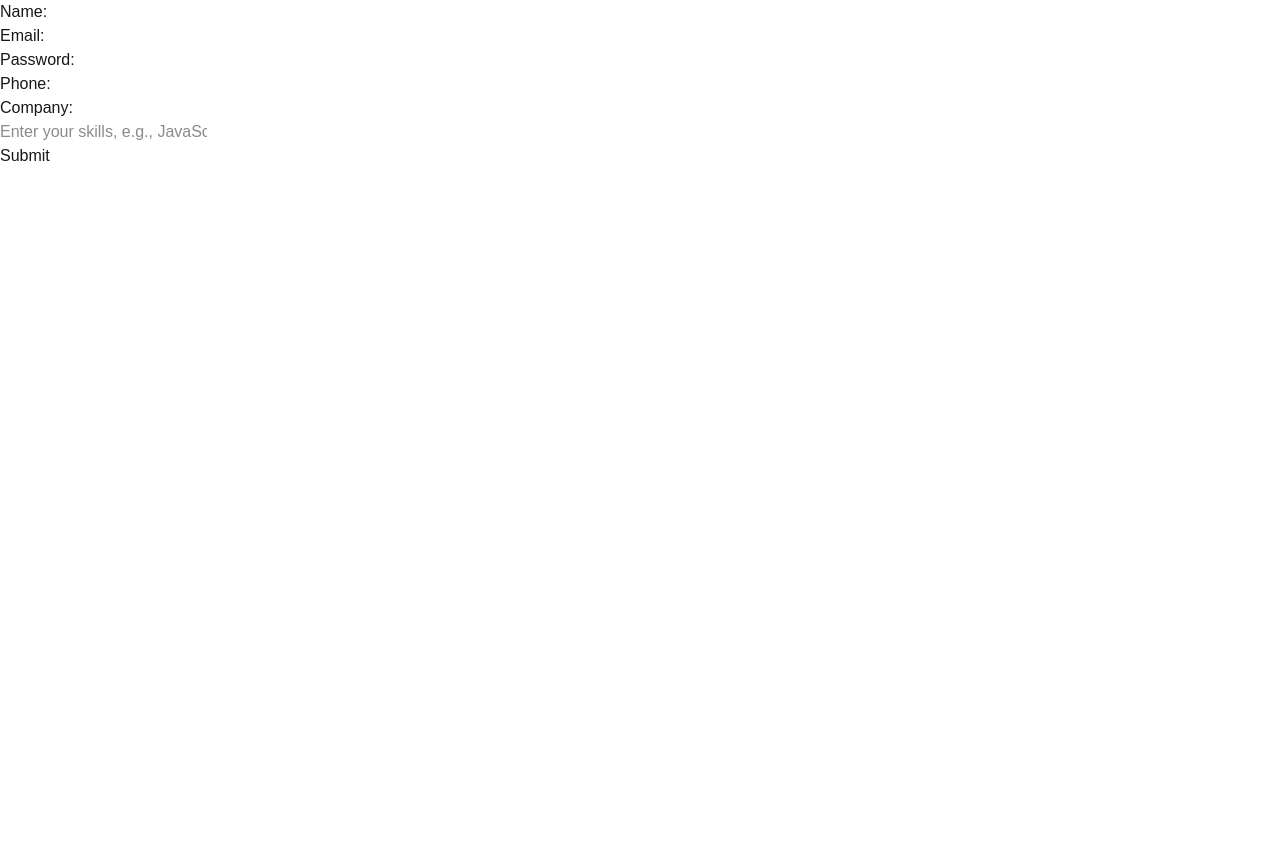
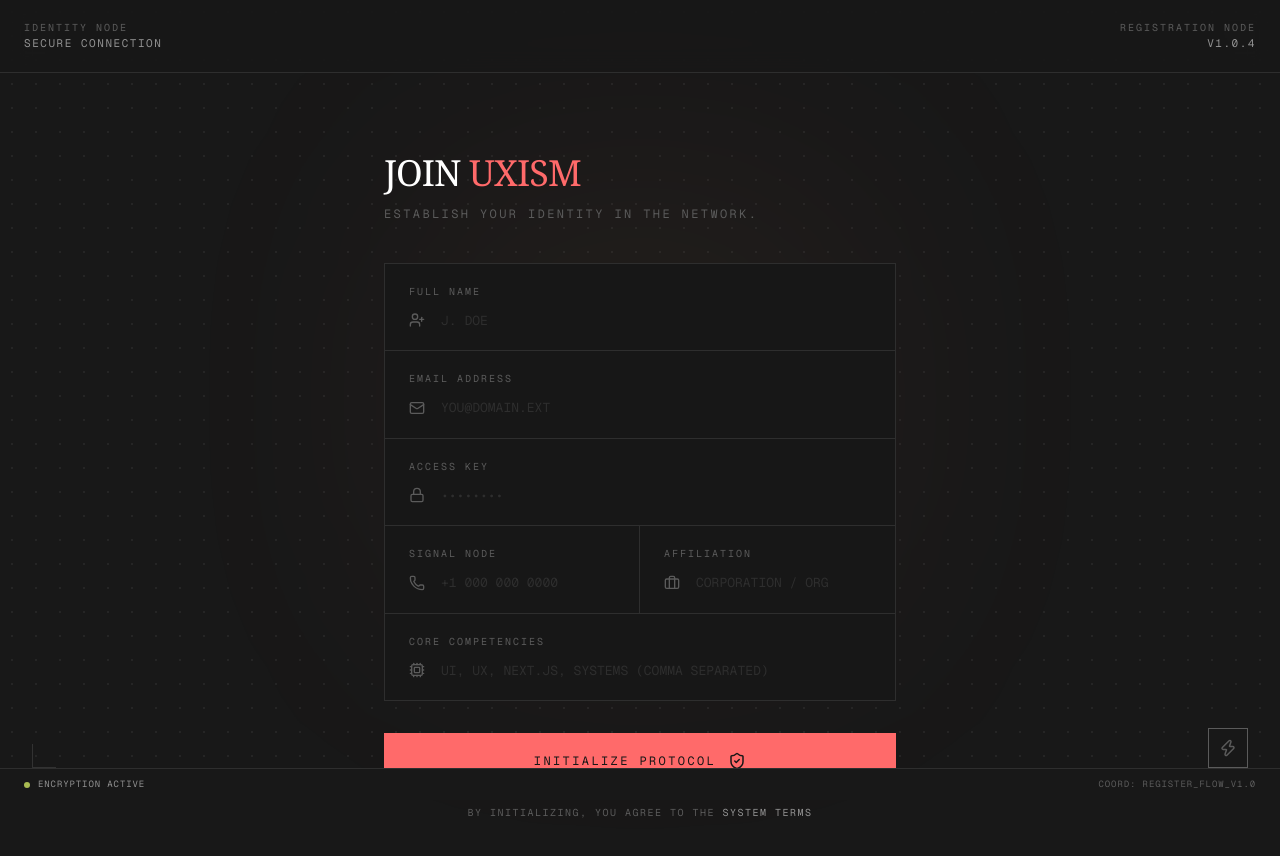
Before and after one commit to Ishpreet-Singh-Channa/uxathon-vivo, a Next.js app: page /register in a window 1280 px wide. Shown: the top 856 px of the page. Before the commit the page ends 800 px from the top, so only its background shows below. Built offline with nearby package versions, Linux system fonts and the light colour scheme.

Commit message:
register page

```diff
--- a/app/register/page.tsx
+++ b/app/register/page.tsx
@@ -1,37 +1,165 @@
 "use client";
+
+import { useState } from "react";
+import Link from "next/link";
+import { motion } from "framer-motion";
 import { useAuth } from "@/context/token-context";
-export default function Home() {
-    const auth = useAuth();
+import { UserPlus, ShieldCheck, Zap, Briefcase, Mail, Lock, Phone, Cpu } from "lucide-react";
 
-    const handleSubmit = () => {
-        console.log(auth?.getJwt()); // Example usage of the auth context
+export default function RegisterPage() {
+    const { register } = useAuth();
+    const [isLoading, setIsLoading] = useState(false);
+    const [error, setError] = useState<string | null>(null);
 
-        const name = (document.getElementById("input-name") as HTMLInputElement).value;
-        const email = (document.getElementById("input-email") as HTMLInputElement).value;
-        const password = (document.getElementById("input-password") as HTMLInputElement).value;
-        const phone = (document.getElementById("input-phone") as HTMLInputElement).value;
-        const company = (document.getElementById("input-company") as HTMLInputElement).value;
-        const skills = (document.getElementById("skills") as HTMLInputElement).value;
+    const handleSubmit = async (e: React.FormEvent<HTMLFormElement>) => {
+        e.preventDefault();
+        setIsLoading(true);
+        setError(null);
 
-        auth?.register({ name, email, password, phone, company, skills: skills.split(",").map((s) => s.trim()) }).then(() => (window.location.href = "/dashboard"));
+        const formData = new FormData(e.currentTarget);
+        const name = formData.get("name") as string;
+        const email = formData.get("email") as string;
+        const password = formData.get("password") as string;
+        const phone = formData.get("phone") as string;
+        const company = formData.get("company") as string;
+        const skillsRaw = formData.get("skills") as string;
+
+        try {
+            await register({
+                name,
+                email,
+                password,
+                phone,
+                company,
+                skills: skillsRaw
+                    .split(",")
+                    .map((s) => s.trim())
+                    .filter(Boolean),
+            });
+            window.location.href = "/dashboard";
+        } catch (err: Error | unknown) {
+            setError((err as Error).message || "Registration protocol failed.");
+        } finally {
+            setIsLoading(false);
+        }
     };
 
     return (
-        <div>
-            <label htmlFor="input-name">Name:</label>
-            <input id="input-name" type="text" /> <br />
-            <label htmlFor="input-email">Email:</label>
-            <input id="input-email" type="email" /> <br />
-            <label htmlFor="input-password">Password:</label>
-            <input id="input-password" type="password" /> <br />
-            <label htmlFor="input-phone">Phone:</label>
-            <input id="input-phone" type="tel" /> <br />
-            <label htmlFor="input-company">Company:</label>
-            <input id="input-company" type="text" /> <br />
-            <input id="skills" type="text" placeholder="Enter your skills, e.g., JavaScript, Python" /> <br />
-            <button id="submit-button" onClick={handleSubmit}>
-                Submit
-            </button>
+        <main className="relative min-h-screen overflow-hidden bg-[#181818] text-white selection:bg-[#ff6a6a] selection:text-[#171717]">
+            {/* UXISM Background System */}
+            <div className="pointer-events-none fixed inset-0 z-0">
+                <div className="absolute inset-0 opacity-20 [background-image:radial-gradient(#5b5b5b_1px,transparent_1px)] [background-size:24px_24px]" />
+
+                {/* Spectral Blob - Emotional Counterweight */}
+                <div className="absolute left-1/2 top-1/2 -translate-x-1/2 -translate-y-1/2 h-[600px] w-[600px] bg-[radial-gradient(circle,rgba(222,247,103,0.05)_0%,rgba(255,106,106,0.03)_50%,transparent_100%)] blur-[100px]" />
+
+                {/* Technical Drawing Markers */}
+                <div className="absolute left-8 top-8 h-6 w-6 border-l border-t border-[#5b5b5b]/40" />
+                <div className="absolute right-8 top-8 h-6 w-6 border-r border-t border-[#5b5b5b]/40" />
+                <div className="absolute left-8 bottom-8 h-6 w-6 border-l border-b border-[#5b5b5b]/40" />
+                <div className="absolute right-8 bottom-8 h-6 w-6 border-r border-b border-[#5b5b5b]/40" />
+
+                {/* Center Crosshair */}
+                <div className="absolute left-1/2 top-1/2 -translate-x-1/2 -translate-y-1/2 h-8 w-8 opacity-20">
+                    <div className="absolute left-1/2 top-0 h-full w-[1px] bg-[#5b5b5b]" />
+                    <div className="absolute left-0 top-1/2 h-[1px] w-full bg-[#5b5b5b]" />
+                </div>
+            </div>
+
+            <header className="relative z-20 flex items-center justify-between border-b border-[#2e2e2e] bg-[#181818]/80 px-6 py-5 backdrop-blur-md">
+                <div className="flex flex-col">
+                    <p className="font-mono text-[10px] uppercase tracking-[0.2em] text-[#5b5b5b]">Identity Node</p>
+                    <p className="font-mono text-[11px] uppercase tracking-[0.14em] text-[#929292]">SECURE CONNECTION</p>
+                </div>
+                <div className="hidden sm:flex flex-col items-end">
+                    <p className="font-mono text-[10px] uppercase tracking-[0.2em] text-[#5b5b5b]">Registration Node</p>
+                    <p className="font-mono text-[11px] uppercase tracking-[0.14em] text-[#929292]">V1.0.4</p>
+                </div>
+            </header>
+
+            <section className="relative z-10 flex min-h-[calc(100-80px)] flex-col items-center justify-center px-6 py-20">
+                <motion.div initial={{ opacity: 0, y: 20 }} animate={{ opacity: 1, y: 0 }} transition={{ duration: 0.6 }} className="w-full max-w-lg">
+                    <div className="mb-10 text-center sm:text-left">
+                        <h1 className="font-serif text-4xl uppercase tracking-tight text-white mb-3">
+                            Join <span className="text-[#ff6a6a]">UXISM</span>
+                        </h1>
+                        <p className="font-mono text-[12px] uppercase tracking-[0.2em] text-[#5b5b5b]">Establish your identity in the network.</p>
+                    </div>
+
+                    <form onSubmit={handleSubmit} className="group relative">
+                        {/* Unified Slab Construction */}
+                        <div className="border border-[#2e2e2e] bg-[#171717] divide-y divide-[#2e2e2e]">
+                            <RegisterInput label="Full Name" name="name" type="text" placeholder="J. DOE" icon={<UserPlus size={16} />} required />
+                            <RegisterInput label="Email Address" name="email" type="email" placeholder="YOU@DOMAIN.EXT" icon={<Mail size={16} />} required />
+                            <RegisterInput label="Access Key" name="password" type="password" placeholder="••••••••" icon={<Lock size={16} />} required />
+                            <div className="grid grid-cols-1 sm:grid-cols-2 divide-y sm:divide-y-0 sm:divide-x divide-[#2e2e2e]">
+                                <RegisterInput label="Signal Node" name="phone" type="tel" placeholder="+1 000 000 0000" icon={<Phone size={16} />} required />
+                                <RegisterInput label="Affiliation" name="company" type="text" placeholder="CORPORATION / ORG" icon={<Briefcase size={16} />} required />
+                            </div>
+                            <RegisterInput label="Core Competencies" name="skills" type="text" placeholder="UI, UX, NEXT.JS, SYSTEMS (COMMA SEPARATED)" icon={<Cpu size={16} />} required />
+                        </div>
+
+                        {error && (
+                            <motion.div initial={{ opacity: 0, x: -10 }} animate={{ opacity: 1, x: 0 }} className="mt-6 border border-[#ff6a6a]/30 bg-[#ff6a6a]/5 px-4 py-3 font-mono text-[11px] uppercase tracking-[0.1em] text-[#ff6a6a]">
+                                <span className="mr-2 opacity-50">ERROR:</span> {error}
+                            </motion.div>
+                        )}
+
+                        <div className="mt-8 flex flex-col gap-4">
+                            <button type="submit" disabled={isLoading} className="relative group flex h-14 w-full items-center justify-center overflow-hidden bg-[#ff6a6a] transition-all hover:bg-[#ff4d4d] disabled:opacity-50">
+                                <span className="relative z-10 flex items-center gap-3 font-mono text-[12px] uppercase tracking-[0.2em] text-[#171717]">
+                                    {isLoading ? (
+                                        <div className="h-4 w-4 animate-spin border-2 border-[#171717] border-t-transparent rounded-full" />
+                                    ) : (
+                                        <>
+                                            Initialize Protocol
+                                            <ShieldCheck size={18} />
+                                        </>
+                                    )}
+                                </span>
+                            </button>
+
+                            <p className="text-center font-mono text-[10px] uppercase tracking-[0.15em] text-[#5b5b5b]">
+                                By initializing, you agree to the <span className="text-[#929292]">System Terms</span>
+                            </p>
+                        </div>
+                    </form>
+                </motion.div>
+            </section>
+
+            {/* Right Rail - Reserved for FABs only as per UXISM Law */}
+            <div className="fixed right-0 top-0 bottom-0 w-[25%] pointer-events-none z-30 hidden lg:block">
+                <div className="absolute right-8 bottom-8 flex flex-col gap-4 pointer-events-auto">
+                    <button className="h-10 w-10 border border-[#5b5b5b] bg-[#181818] text-[#5b5b5b] hover:border-[#DEF767] hover:text-[#DEF767] transition-all flex items-center justify-center">
+                        <Zap size={18} />
+                    </button>
+                </div>
+            </div>
+
+            {/* Footer Status Bar */}
+            <footer className="fixed bottom-0 left-0 right-0 z-20 flex h-8 items-center justify-between border-t border-[#2e2e2e] bg-[#181818] px-6">
+                <div className="flex items-center gap-4">
+                    <div className="flex items-center gap-2">
+                        <div className="h-1.5 w-1.5 animate-pulse rounded-full bg-[#DEF767]" />
+                        <span className="font-mono text-[9px] uppercase tracking-[0.1em] text-[#929292]">ENCRYPTION ACTIVE</span>
+                    </div>
+                </div>
+                <div className="font-mono text-[9px] uppercase tracking-[0.1em] text-[#5b5b5b]">COORD: REGISTER_FLOW_V1.0</div>
+            </footer>
+        </main>
+    );
+}
+
+function RegisterInput({ label, name, type, placeholder, icon, required }: { label: string; name: string; type: string; placeholder: string; icon: React.ReactNode; required?: boolean }) {
+    return (
+        <div className="relative group/field px-6 py-5 hover:bg-[#1a1a1a] transition-colors">
+            <label className="block font-mono text-[10px] uppercase tracking-[0.2em] text-[#5b5b5b] mb-3 group-focus-within/field:text-[#DEF767] transition-colors">{label}</label>
+            <div className="relative flex items-center gap-4">
+                <div className="text-[#5b5b5b] group-focus-within/field:text-[#DEF767] transition-colors">{icon}</div>
+                <input name={name} type={type} required={required} placeholder={placeholder} className="w-full bg-transparent font-mono text-[13px] text-white outline-none placeholder:text-[#2e2e2e]" />
+            </div>
+            {/* Focus Indicator Accent */}
+            <div className="absolute left-0 top-0 bottom-0 w-[2px] bg-[#DEF767] scale-y-0 group-focus-within/field:scale-y-100 transition-transform duration-300 origin-top" />
         </div>
     );
 }
```
